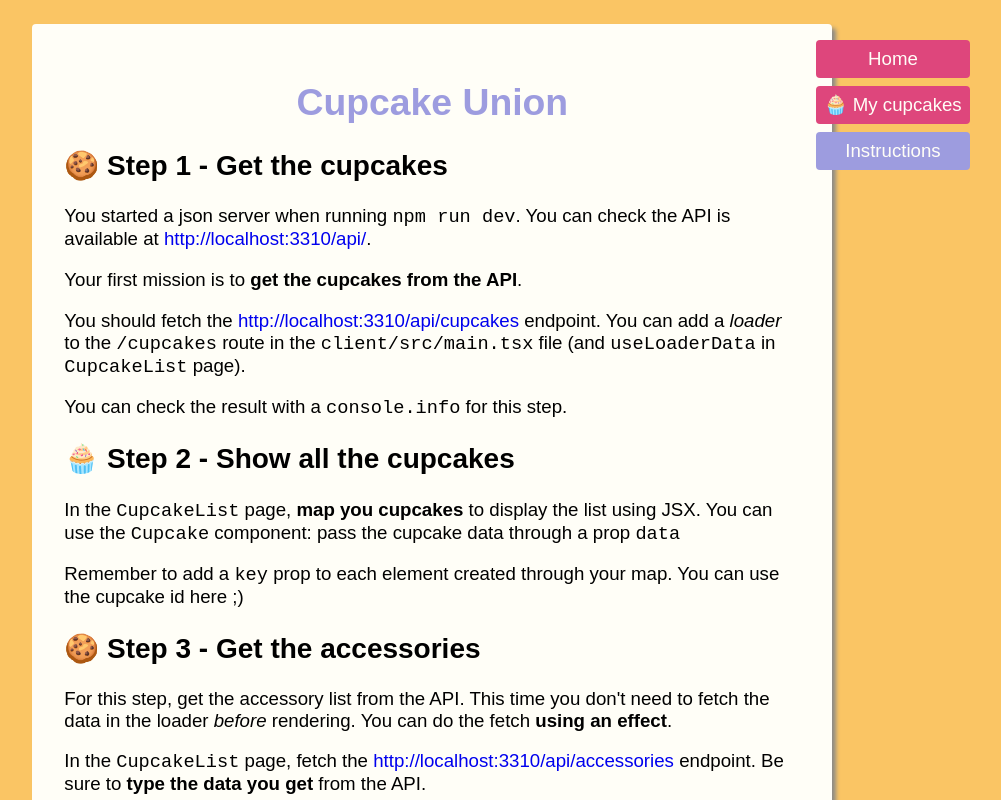
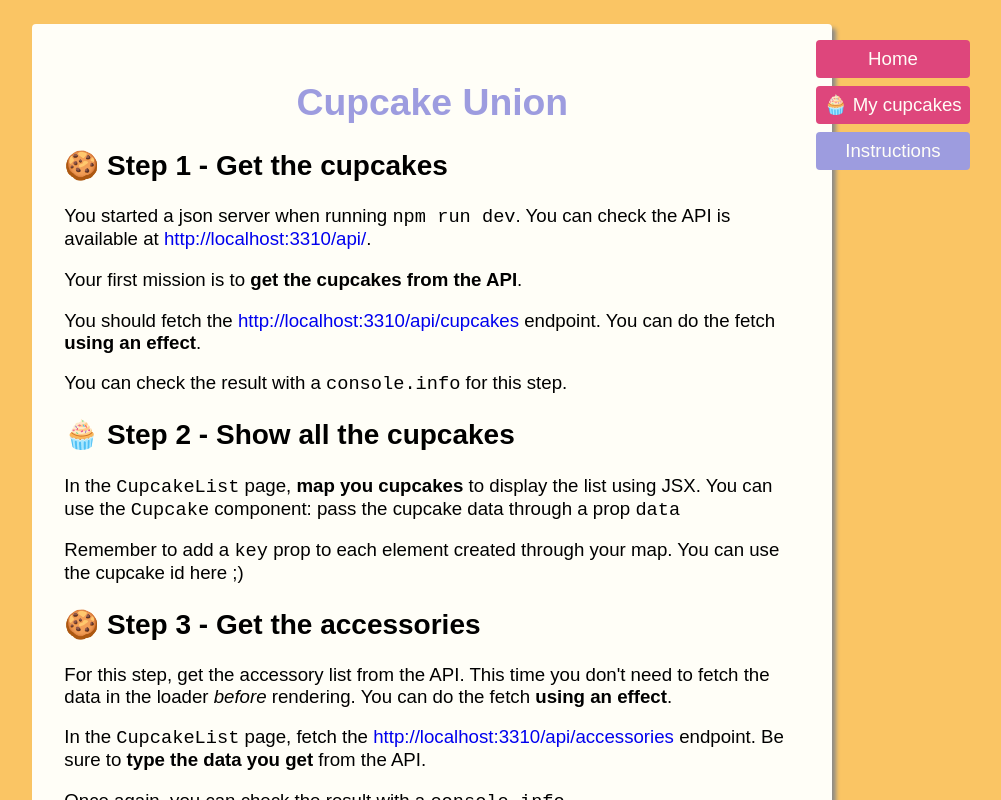
Before and after one commit to WildCodeSchool-2024-09/JS-Lyon-jaune-checkpoint-2, a React (Vite) app in the folder client/: page /instructions in a window 1280 px wide. Shown: the top 800 px of the page, without its empty margins (139-1140 px from the left). Built offline with nearby package versions, Linux system fonts and the light colour scheme.

Commit message:
modif de la base

```diff
--- a/client/src/pages/CupcakeList.tsx
+++ b/client/src/pages/CupcakeList.tsx
@@ -1,4 +1,3 @@
-import { useLoaderData } from "react-router-dom";
 import Cupcake from "../components/Cupcake";
 
 /* ************************************************************************* */
@@ -32,15 +31,14 @@ const sampleCupcakes = [
   },
 ];
 
-type CupcakeArray = typeof sampleCupcakes;
+// type CupcakeArray = typeof sampleCupcakes;
 
 /* you can use sampleCupcakes if you're stucked on step 1 */
 /* if you're fine with step 1, just ignore this ;) */
 /* ************************************************************************* */
 
 function CupcakeList() {
-  // Step 1: get all cupcakes
-  console.info(useLoaderData() as CupcakeArray);
+  // Step 1: get all cupcakes (with useEffect)
 
   // Step 3: get all accessories
 
--- a/client/src/pages/Instructions.tsx
+++ b/client/src/pages/Instructions.tsx
@@ -18,9 +18,7 @@ function Instructions() {
           <a href="http://localhost:3310/api/cupcakes">
             http://localhost:3310/api/cupcakes
           </a>{" "}
-          endpoint. You can add a <em>loader</em> to the <code>/cupcakes</code>{" "}
-          route in the <code>client/src/main.tsx</code> file (and{" "}
-          <code>useLoaderData</code> in <code>CupcakeList</code> page).
+          endpoint. You can do the fetch <strong>using an effect</strong>.
         </p>
         <p>
           You can check the result with a <code>console.info</code> for this
```
